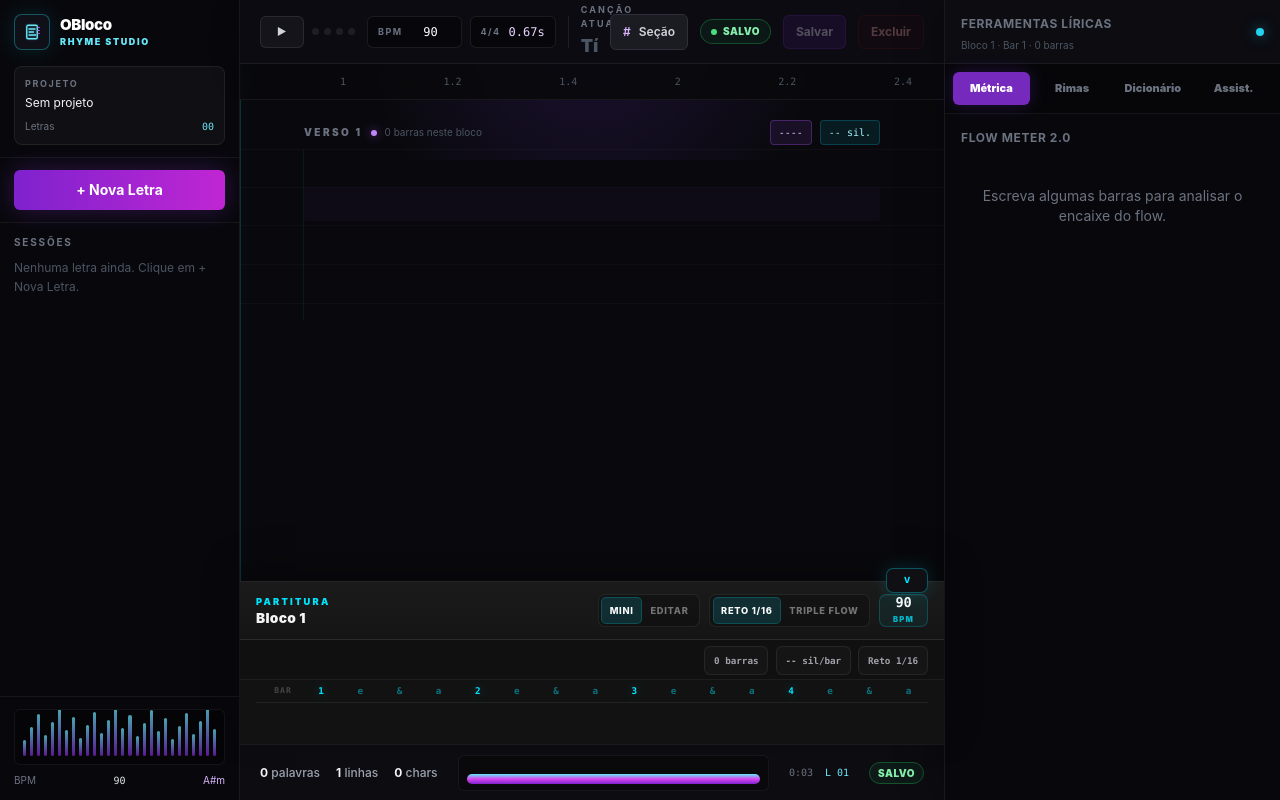
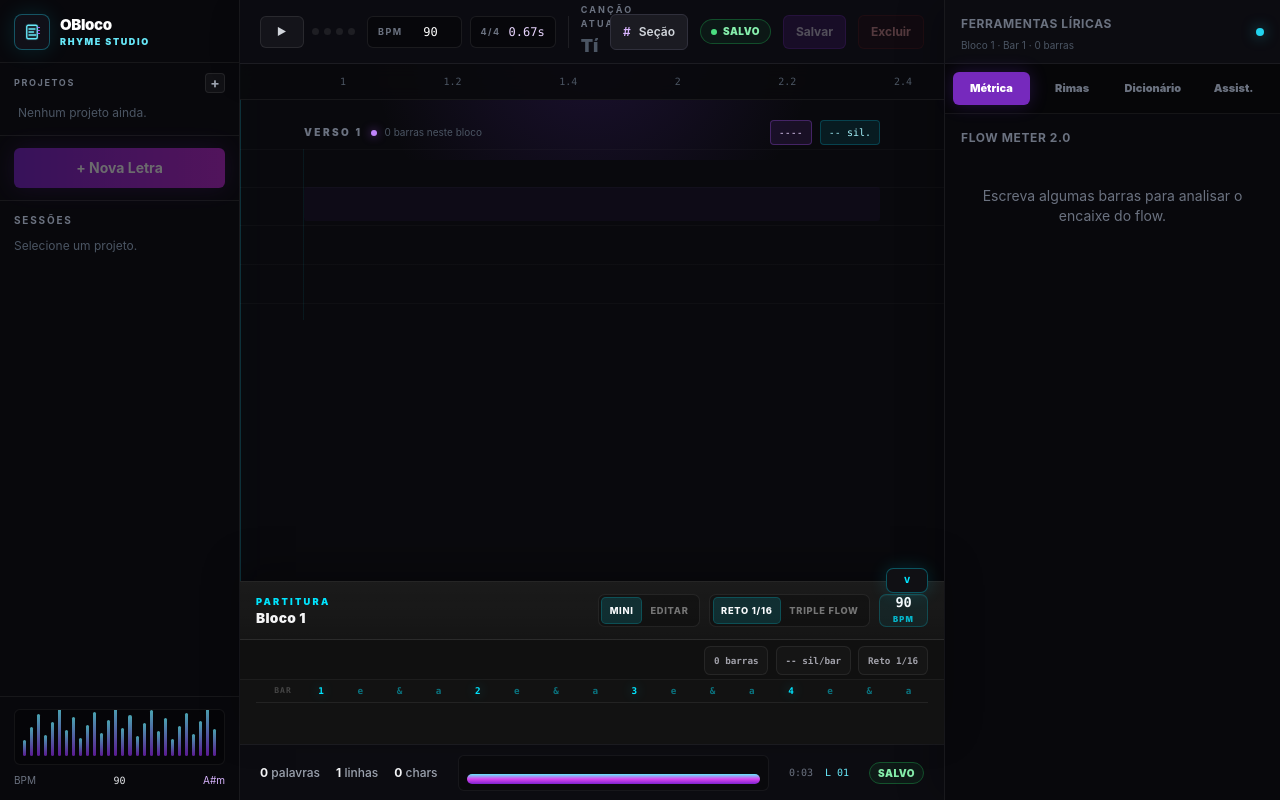
Before and after one commit to BLADE777ONE/flowwrite, a React (Vite) app: page / in a window 1280 px wide. Built offline with nearby package versions, Linux system fonts and the light colour scheme; a web font is replaced by a local one.

Commit message:
feat: gerenciamento de projetos na Sidebar — criar, renomear, selecionar e excluir projetos

```diff
--- a/src/renderer/App.tsx
+++ b/src/renderer/App.tsx
@@ -250,32 +250,66 @@ export default function App() {
   }
 
   async function handleNewLyric() {
-    if (!window.flowAPI) return
-
-    let project = currentProject
-    if (!project) {
-      project = (await window.flowAPI.invoke('project:create', { title: 'Meu Projeto' })) as Project
-      setProjects(prev => [project!, ...prev])
-      setCurrentProject(project)
-    }
-
+    if (!currentProject || !window.flowAPI) return
     const newSong = (await window.flowAPI.invoke('lyric:create', {
-      projectId: project.id,
+      projectId: currentProject.id,
       title: 'Nova Letra',
     })) as Song
+    setSongs(prev => [newSong, ...prev])
+    setProjects(prev => prev.map(p =>
+      p.id === currentProject.id
+        ? { ...p, _count: { songs: (p._count?.songs ?? 0) + 1 } }
+        : p
+    ))
+    loadSong(newSong)
+  }
 
-    setSongs(prev => [newSong, ...prev])
-    loadSong(newSong)
+  async function handleNewProject() {
+    if (!window.flowAPI) return
+    const newProject = (await window.flowAPI.invoke('project:create', { title: 'Novo Projeto' })) as Project
+    setProjects(prev => [{ ...newProject, _count: { songs: 0 } }, ...prev])
+    await loadProject(newProject)
+  }
+
+  async function handleRenameProject(id: string, title: string) {
+    if (!window.flowAPI) return
+    await window.flowAPI.invoke('project:update', id, { title })
+    setProjects(prev => prev.map(p => p.id === id ? { ...p, title } : p))
+    if (currentProject?.id === id) setCurrentProject(prev => prev ? { ...prev, title } : prev)
+  }
+
+  async function handleDeleteProject(id: string) {
+    if (!window.flowAPI) return
+    const remaining = projects.filter(p => p.id !== id)
+    await window.flowAPI.invoke('project:delete', id)
+    setProjects(remaining)
+    if (currentProject?.id === id) {
+      if (remaining.length > 0) {
+        await loadProject(remaining[0])
+      } else {
+        setCurrentProject(null)
+        setSongs([])
+        setCurrentSong(null)
+        setTitle('')
+        setLyrics('')
+        editor?.commands.clearContent()
+      }
+    }
   }
 
   return (
     <div className="flex h-screen bg-[#050507] text-gray-200 font-sans overflow-hidden">
       <Sidebar
+        projects={projects}
         songs={songs}
         currentProject={currentProject}
         currentSong={currentSong}
         onNewLyric={handleNewLyric}
         onSelectSong={loadSong}
+        onSelectProject={loadProject}
+        onNewProject={handleNewProject}
+        onRenameProject={handleRenameProject}
+        onDeleteProject={handleDeleteProject}
       />
 
       <div className="flex-1 min-w-0 flex flex-col relative bg-[#09090d]">
--- a/src/renderer/components/Sidebar.tsx
+++ b/src/renderer/components/Sidebar.tsx
@@ -1,18 +1,125 @@
+import { useState } from 'react'
 import { useEditorStore } from '../../features/editor/editorStore'
 import type { Project, Song } from '../types'
 
 interface SidebarProps {
+  projects: Project[]
   songs: Song[]
   currentProject: Project | null
   currentSong: Song | null
   onNewLyric: () => void
   onSelectSong: (song: Song) => void
+  onSelectProject: (project: Project) => void
+  onNewProject: () => void
+  onRenameProject: (id: string, title: string) => void
+  onDeleteProject: (id: string) => void
 }
 
-export function Sidebar({ songs, currentProject, currentSong, onNewLyric, onSelectSong }: SidebarProps) {
+function ProjectItem({
+  project,
+  isActive,
+  onSelect,
+  onRename,
+  onDelete,
+}: {
+  project: Project
+  isActive: boolean
+  onSelect: () => void
+  onRename: (title: string) => void
+  onDelete: () => void
+}) {
+  const [editing, setEditing] = useState(false)
+  const [draft, setDraft] = useState(project.title)
+
+  function commitRename() {
+    setEditing(false)
+    const trimmed = draft.trim()
+    if (trimmed && trimmed !== project.title) onRename(trimmed)
+    else setDraft(project.title)
+  }
+
+  return (
+    <div
+      className={`group flex items-center gap-2 px-2 py-1.5 rounded-md cursor-pointer transition mb-0.5 border ${
+        isActive
+          ? 'bg-purple-950/45 border-purple-500/60 shadow-[0_0_14px_rgba(147,51,234,0.14)]'
+          : 'border-transparent hover:bg-white/[0.04] hover:border-white/[0.06]'
+      }`}
+      onClick={() => { if (!editing) onSelect() }}
+    >
+      <span
+        className={`h-1.5 w-1.5 flex-shrink-0 rounded-full transition-all ${
+          isActive
+            ? 'bg-purple-400 shadow-[0_0_8px_rgba(168,85,247,0.8)]'
+            : 'bg-white/20 group-hover:bg-white/35'
+        }`}
+      />
+
+      {editing ? (
+        <input
+          autoFocus
+          value={draft}
+          onChange={e => setDraft(e.target.value)}
+          onBlur={commitRename}
+          onKeyDown={e => {
+            if (e.key === 'Enter') commitRename()
+            if (e.key === 'Escape') { setEditing(false); setDraft(project.title) }
+          }}
+          onClick={e => e.stopPropagation()}
+          className="flex-1 min-w-0 bg-transparent text-xs text-white outline-none border-b border-purple-500/60 pb-px"
+        />
+      ) : (
+        <span className={`flex-1 min-w-0 text-xs truncate font-semibold ${isActive ? 'text-white' : 'text-gray-300'}`}>
+          {project.title}
+        </span>
+      )}
+
+      <span className="text-[9px] text-cyan-300 font-mono flex-shrink-0 tabular-nums">
+        {String(project._count?.songs ?? 0).padStart(2, '0')}
+      </span>
+
+      {!editing && (
+        <div className="flex items-center gap-0.5 opacity-0 group-hover:opacity-100 transition flex-shrink-0">
+          <button
+            type="button"
+            onClick={e => { e.stopPropagation(); setEditing(true); setDraft(project.title) }}
+            className="w-5 h-5 flex items-center justify-center rounded text-gray-600 hover:text-white hover:bg-white/[0.08] transition text-[11px]"
+            title="Renomear"
+          >
+            ✎
+          </button>
+          <button
+            type="button"
+            onClick={e => { e.stopPropagation(); onDelete() }}
+            className="w-5 h-5 flex items-center justify-center rounded text-gray-600 hover:text-red-400 hover:bg-red-950/30 transition text-[13px]"
+            title="Excluir projeto"
+          >
+            ×
+          </button>
+        </div>
+      )}
+    </div>
+  )
+}
+
+export function Sidebar({
+  projects,
+  songs,
+  currentProject,
+  currentSong,
+  onNewLyric,
+  onSelectSong,
+  onSelectProject,
+  onNewProject,
+  onRenameProject,
+  onDeleteProject,
+}: SidebarProps) {
   const { bpm } = useEditorStore()
+
   return (
     <aside className="w-60 bg-[#08080c] border-r border-white/[0.07] flex flex-col shadow-[12px_0_36px_rgba(0,0,0,0.22)]">
+
+      {/* Logo */}
       <div className="px-3.5 pt-3.5 pb-3 border-b border-white/[0.06]">
         <div className="flex items-center gap-2.5">
           <div className="h-9 w-9 rounded-lg border border-cyan-400/35 bg-[#101018] flex items-center justify-center shadow-[0_0_22px_rgba(0,229,255,0.13)]">
@@ -28,31 +135,65 @@ export function Sidebar({ songs, currentProject, currentSong, onNewLyric, onSele
             <p className="text-[9px] text-cyan-300 uppercase tracking-[0.18em] font-black">Rhyme Studio</p>
           </div>
         </div>
+      </div>
 
-        <div className="mt-4 rounded-lg border border-white/[0.07] bg-white/[0.035] p-2.5">
-          <p className="text-[9px] uppercase tracking-[0.18em] text-gray-500 font-bold">Projeto</p>
-          <p className="text-xs text-gray-100 truncate mt-1">{currentProject?.title ?? 'Sem projeto'}</p>
-          <div className="mt-2 flex items-center justify-between text-[10px] text-gray-500">
-            <span>Letras</span>
-            <span className="font-mono text-cyan-300">{songs.length.toString().padStart(2, '0')}</span>
-          </div>
+      {/* Projetos */}
+      <div className="px-3.5 py-2.5 border-b border-white/[0.06]">
+        <div className="flex items-center justify-between mb-2">
+          <p className="text-[9px] uppercase tracking-[0.18em] text-gray-500 font-bold">Projetos</p>
+          <button
+            type="button"
+            onClick={onNewProject}
+            className="h-5 w-5 flex items-center justify-center rounded border border-white/[0.08] bg-white/[0.04] text-gray-400 hover:text-white hover:border-purple-500/50 transition text-sm font-bold"
+            title="Novo projeto"
+          >
+            +
+          </button>
+        </div>
+
+        <div className="max-h-40 overflow-y-auto editor-scroll -mx-1 px-1">
+          {projects.length === 0 ? (
+            <p className="text-xs text-gray-600 py-1 pl-1">Nenhum projeto ainda.</p>
+          ) : (
+            projects.map(project => (
+              <ProjectItem
+                key={project.id}
+                project={project}
+                isActive={currentProject?.id === project.id}
+                onSelect={() => onSelectProject(project)}
+                onRename={title => onRenameProject(project.id, title)}
+                onDelete={() => onDeleteProject(project.id)}
+              />
+            ))
+          )}
         </div>
       </div>
 
+      {/* Nova Letra */}
       <div className="px-3.5 py-3 border-b border-white/[0.06]">
         <button
           onClick={onNewLyric}
-          className="w-full bg-gradient-to-r from-purple-700 to-fuchsia-600 hover:from-purple-600 hover:to-fuchsia-500 text-white py-2.5 px-3 rounded-md transition font-bold text-sm shadow-[0_0_24px_rgba(147,51,234,0.28)]"
+          disabled={!currentProject}
+          className="w-full bg-gradient-to-r from-purple-700 to-fuchsia-600 hover:from-purple-600 hover:to-fuchsia-500 disabled:opacity-40 disabled:cursor-not-allowed text-white py-2.5 px-3 rounded-md transition font-bold text-sm shadow-[0_0_24px_rgba(147,51,234,0.28)]"
         >
           + Nova Letra
         </button>
       </div>
 
+      {/* Letras do projeto atual */}
       <div className="flex-1 overflow-y-auto px-3.5 py-3">
-        <p className="text-[10px] text-gray-500 uppercase tracking-[0.18em] mb-2 font-bold">Sessões</p>
+        <p className="text-[10px] text-gray-500 uppercase tracking-[0.18em] mb-2 font-bold">
+          {currentProject ? (
+            <>Sessões · <span className="text-purple-300">{currentProject.title}</span></>
+          ) : 'Sessões'}
+        </p>
+
         {songs.length === 0 && (
-          <p className="text-xs text-gray-600 mt-2 leading-relaxed">Nenhuma letra ainda. Clique em + Nova Letra.</p>
+          <p className="text-xs text-gray-600 mt-2 leading-relaxed">
+            {currentProject ? 'Nenhuma letra ainda. Clique em + Nova Letra.' : 'Selecione um projeto.'}
+          </p>
         )}
+
         {songs.map(song => (
           <button
             key={song.id}
@@ -63,16 +204,21 @@ export function Sidebar({ songs, currentProject, currentSong, onNewLyric, onSele
                 : 'bg-white/[0.025] border-white/[0.06] hover:border-purple-500/50 hover:bg-white/[0.045]'
             }`}
           >
-            {currentSong?.id === song.id && <div className="absolute left-0 top-1.5 bottom-1.5 w-0.5 rounded-full bg-purple-400" />}
+            {currentSong?.id === song.id && (
+              <div className="absolute left-0 top-1.5 bottom-1.5 w-0.5 rounded-full bg-purple-400" />
+            )}
             <p className="text-sm text-white truncate font-semibold pl-1">{song.title || 'Sem título'}</p>
             <div className="flex items-center justify-between mt-1 pl-1">
               <p className="text-[10px] text-gray-500 truncate">{currentProject?.title ?? 'Projeto'}</p>
-              <span className="text-[9px] uppercase tracking-wider text-gray-600 group-hover:text-purple-300 transition">abrir</span>
+              <span className="text-[9px] uppercase tracking-wider text-gray-600 group-hover:text-purple-300 transition">
+                abrir
+              </span>
             </div>
           </button>
         ))}
       </div>
 
+      {/* BPM waveform */}
       <div className="px-3.5 py-3 border-t border-white/[0.06]">
         <div className="h-14 rounded-md border border-white/[0.06] bg-black/30 px-2 py-2 flex items-end gap-1 overflow-hidden">
           {Array.from({ length: 28 }).map((_, index) => {
```
